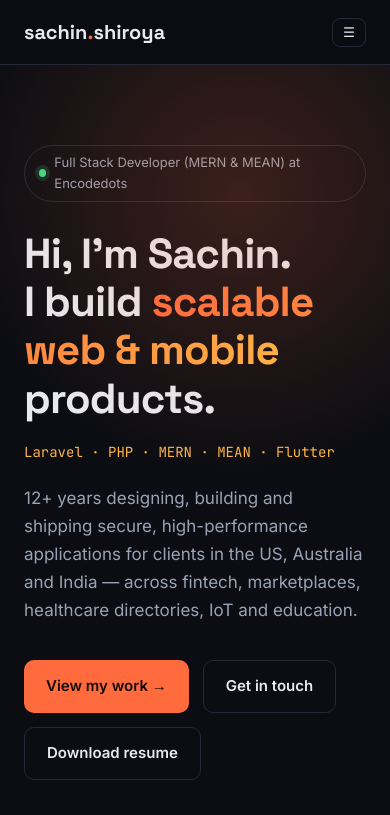
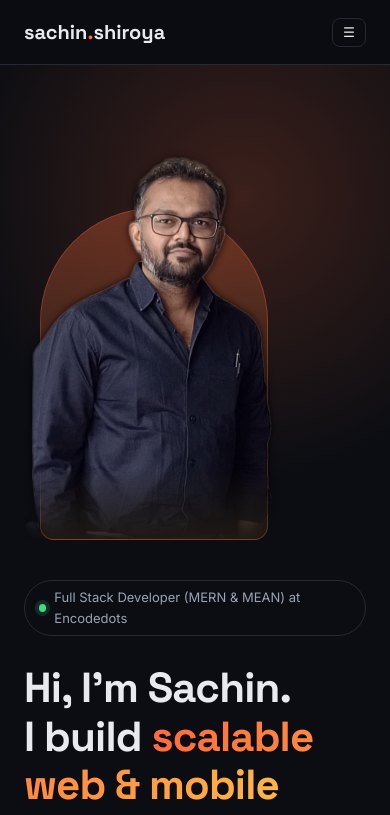
Before and after one commit to sachinshiroya2131/sachinshiroya2131.github.io, a plain HTML site: page index.html in a window 390 px wide. Shown: the top 815 px of the page. Drawn offline with Linux system fonts and the light colour scheme.

Commit message:
Add profile photo to hero section

```diff
--- a/index.html
+++ b/index.html
@@ -49,6 +49,11 @@
   .btn.primary:hover{background:#ff8259;transform:translateY(-2px)}
   .btn.ghost{border:1px solid var(--line);color:var(--text)}
   .btn.ghost:hover{border-color:var(--muted);transform:translateY(-2px)}
+
+  .hero-grid{display:grid;grid-template-columns:1.4fr 1fr;gap:40px;align-items:center}
+  .photo{position:relative;justify-self:center;width:100%;max-width:380px}
+  .photo::before{content:"";position:absolute;left:6%;right:6%;top:16%;bottom:0;border-radius:200px 200px 24px 24px;background:linear-gradient(165deg,rgba(255,107,61,.32),rgba(255,181,71,.08) 75%);border:1px solid rgba(255,107,61,.3)}
+  .photo img{position:relative;display:block;width:100%;height:auto;-webkit-mask-image:linear-gradient(to bottom,#000 82%,transparent);mask-image:linear-gradient(to bottom,#000 82%,transparent)}
 
   .stats{display:grid;grid-template-columns:repeat(4,1fr);gap:16px;margin-top:70px}
   .stat{background:var(--card);border:1px solid var(--line);border-radius:var(--radius);padding:22px}
@@ -131,6 +136,8 @@
     .links.open{display:flex}
     .links a{padding:16px 24px;border-top:1px solid var(--line)}
     .menu-btn{display:block}
+    .hero-grid{grid-template-columns:1fr}
+    .photo{max-width:260px;order:-1;justify-self:start}
     .stats{grid-template-columns:repeat(2,1fr)}
     .about-grid,.projects,.edu,.cards{grid-template-columns:1fr}
     .hero{padding:80px 0 60px}
@@ -157,6 +164,8 @@
 
 <header class="hero" id="top">
   <div class="wrap">
+    <div class="hero-grid">
+    <div>
     <div class="tag"><span class="dot"></span> Full Stack Developer (MERN &amp; MEAN) at Encodedots</div>
     <h1>Hi, I'm Sachin.<br>I build <em>scalable web &amp; mobile</em> products.</h1>
     <p class="stack-line mono">Laravel · PHP · MERN · MEAN · Flutter</p>
@@ -165,6 +174,9 @@
       <a href="#projects" class="btn primary">View my work →</a>
       <a href="mailto:sachinshiroya2131@gmail.com" class="btn ghost">Get in touch</a>
       <a href="SachinKumar%20Resume.pdf" class="btn ghost" download="Sachin_Shiroya_Resume.pdf">Download resume</a>
+    </div>
+    </div>
+    <div class="photo"><img src="sachinkumar.png" alt="Sachin Shiroya" width="719" height="1091"></div>
     </div>
     <div class="stats">
       <div class="stat"><b>12+</b><span>Years of experience</span></div>
```
